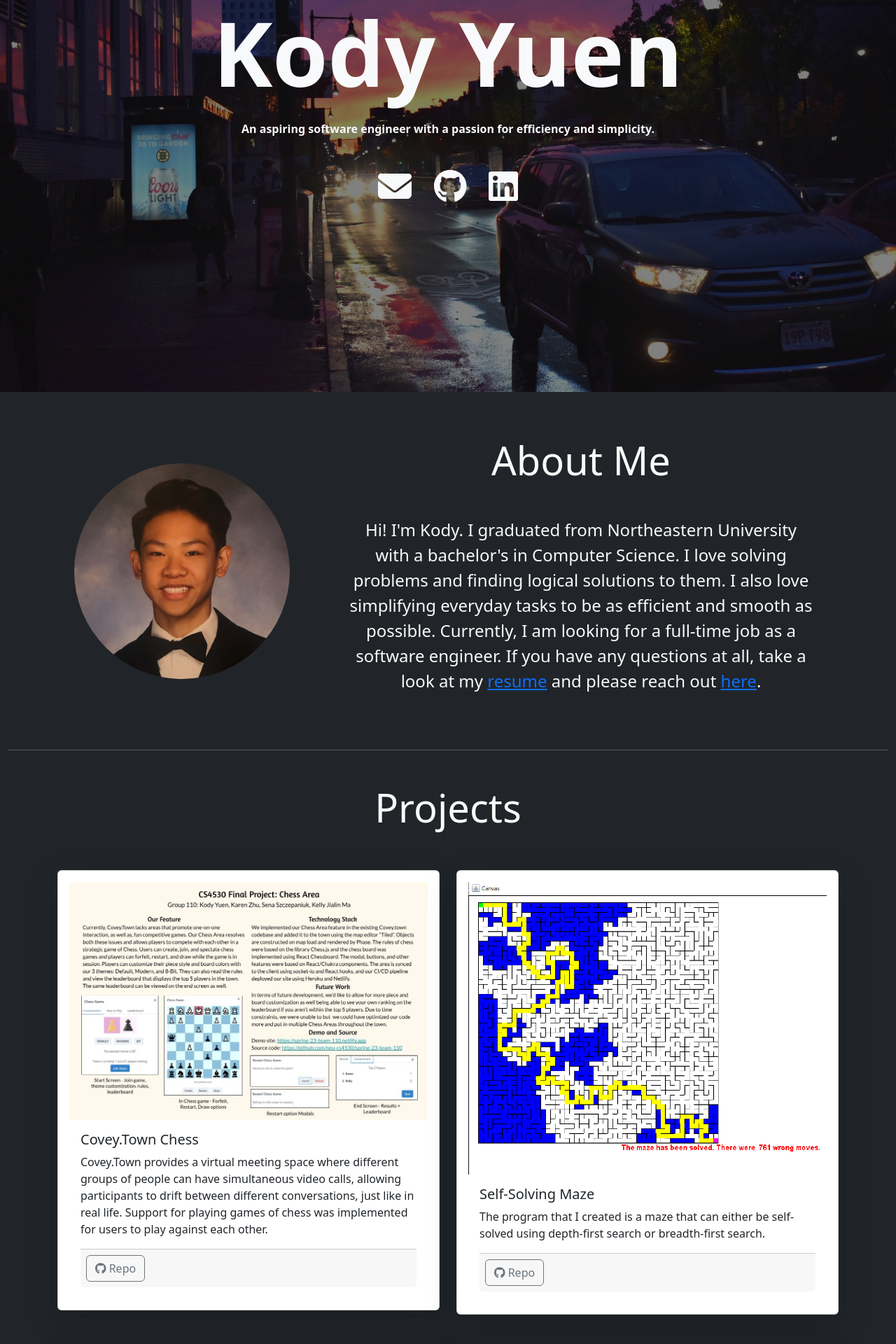
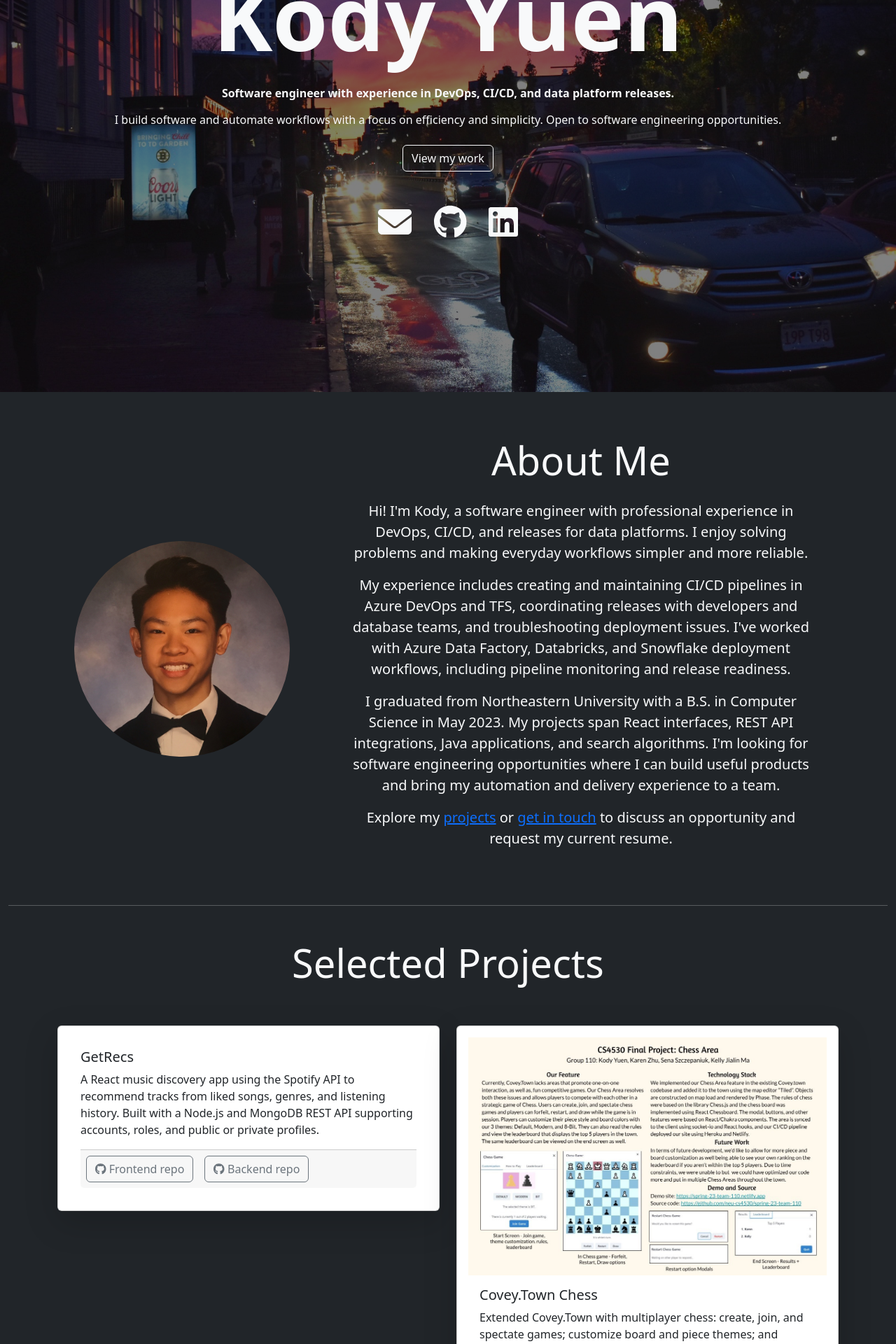
Before and after one commit to kodyyuen/website, a React (Create React App) app: page / in a window 1280 px wide. Shown: the part 240-2160 px from the top of the page at 70% size. Built offline with nearby package versions, Linux system fonts and the light colour scheme.

Commit message:
Refresh portfolio with professional experience and selected projects

```diff
--- a/src/components/about.js
+++ b/src/components/about.js
@@ -1,55 +1,45 @@
 import { Col, Container, Row, Image } from "react-bootstrap";
 import self from "../assets/img/seniorpic-cropped.jfif";
-import resume from "../assets/KodyYuenResume.pdf";
 
 const About = () => {
   return (
-    <>
     <Container fluid id="about" className="bg-dark text-light py-3">
       <Container className="py-5">
         <Row className="d-flex flex-wrap align-items-center">
           <Col className="col-4 d-none d-lg-block">
-              <Image fluid roundedCircle className="p-4" src={self} alt="me" />
+            <Image fluid roundedCircle className="p-4" src={self} alt="Kody Yuen" />
           </Col>
-            <Col className="text-center d-block d-lg-none p-3 fs-5">
-              <h3 className="display-2 mb-5">About Me</h3>
+          <Col className="text-center px-3 px-lg-5 fs-5">
+            <h2 className="display-4 mb-4">About Me</h2>
             <p>
-                Hi! I'm Kody. I graduated from Northeastern University with a
-                bachelor's in Computer Science. I love solving problems and
-                finding logical solutions to them. I also love simplifying
-                everyday tasks to be as efficient and smooth as possible.
-                Currently, I am looking for a full-time job as a software
-                engineer.
-                {` If you have any questions at all, take a look at my `}
-                <a href={resume} target="_blank" rel="noreferrer">
-                  resume
-                </a>
-                {` and please reach out `}
-                <a href="#contact">here</a>.
+              Hi! I'm Kody, a software engineer with professional experience in
+              DevOps, CI/CD, and releases for data platforms. I enjoy solving
+              problems and making everyday workflows simpler and more reliable.
             </p>
-            </Col>
-            <Col className="text-center d-none d-lg-block px-5 fs-4">
-              <h3 className="display-4 mb-5">About Me</h3>
             <p>
-                Hi! I'm Kody. I graduated from Northeastern University with a
-                bachelor's in Computer Science. I love solving problems and
-                finding logical solutions to them. I also love simplifying
-                everyday tasks to be as efficient and smooth as possible.
-                Currently, I am looking for a full-time job as a software
-                engineer.
-                {` If you have any questions at all, take a look at my `}
-                <a href={resume} target="_blank" rel="noreferrer">
-                  resume
-                </a>
-                {` and please reach out `}
-                <a href="#contact">here</a>.
+              My experience includes creating and maintaining CI/CD pipelines in
+              Azure DevOps and TFS, coordinating releases with developers and
+              database teams, and troubleshooting deployment issues. I've worked
+              with Azure Data Factory, Databricks, and Snowflake deployment
+              workflows, including pipeline monitoring and release readiness.
+            </p>
+            <p>
+              I graduated from Northeastern University with a B.S. in Computer
+              Science in May 2023. My projects span React interfaces, REST API
+              integrations, Java applications, and search algorithms. I'm looking
+              for software engineering opportunities where I can build useful
+              products and bring my automation and delivery experience to a team.
+            </p>
+            <p>
+              Explore my <a href="#projects">projects</a> or{' '}
+              <a href="#contact">get in touch</a> to discuss an opportunity
+              and request my current resume.
             </p>
           </Col>
         </Row>
       </Container>
-        <hr/>
+      <hr />
     </Container>
-    </>
   );
 };
 
--- a/src/components/contact.js
+++ b/src/components/contact.js
@@ -1,5 +1,4 @@
 import { Container, Row } from "react-bootstrap";
-import resume from "../assets/KodyYuenResume.pdf";
 import SocialIcons from "./social-icons";
 
 const Contact = () => {
@@ -11,12 +10,12 @@ const Contact = () => {
         </Row>
         <Row className="px-5">
           <p>
-            If you'd like to reach out for any reason at all, I'd love to get in
-            contact! You can take a look at {`my `}
-            <a href={resume} target="_blank" rel="noreferrer">
-              resume
-            </a>{" "}
-            and connect with me through any of the links below.
+            I'm open to software engineering opportunities. To discuss a role,
+            learn more about my experience, or request my current resume,{' '}
+            <a href="mailto:work@kodyyuen.com?subject=Portfolio%20inquiry">
+              email me
+            </a>{' '}
+            or connect through the links below.
           </p>
         </Row>
         <SocialIcons />
--- a/src/components/home.js
+++ b/src/components/home.js
@@ -34,9 +34,14 @@ const Home = () => {
             Kody Yuen
           </h1>
           <p className="display-6 fw-bold" style={{ fontSize: "1rem" }}>
-            An aspiring software engineer with a passion for efficiency and
-            simplicity.
+            Software engineer with experience in DevOps, CI/CD, and data
+            platform releases.
           </p>
+          <p className="mb-4">
+            I build software and automate workflows with a focus on efficiency
+            and simplicity. Open to software engineering opportunities.
+          </p>
+          <a href="#projects" className="btn btn-outline-light mb-3">View my work</a>
           <SocialIcons/>
         </Container>
       </Container>
--- a/src/components/project-card.js
+++ b/src/components/project-card.js
@@ -2,7 +2,7 @@ import { Col, Card, Image } from "react-bootstrap";
 import { FontAwesomeIcon } from "@fortawesome/react-fontawesome";
 
 const ProjectCard = ({ value }) => {
-  const { title, description, repoURL, image } = value;
+  const { title, description, repoURL, secondaryRepoURL, image } = value;
   const imageStyle = {
     width: "100%",
     height: "100%",
@@ -13,12 +13,13 @@ const ProjectCard = ({ value }) => {
     <>
       <Col>
         <Card className="card shadow-lg p-3 mb-5 bg-white text-dark rounded d-flex flex-wrap align-items-center">
-          <Image src={image} style={imageStyle} />
+          {image && <Image src={image} alt={`${title} screenshot`} style={imageStyle} />}
           <Card.Body>
             <Card.Title as="h5">{title}</Card.Title>
             <Card.Text>{description}</Card.Text>
             <Card.Footer className="px-0">
-              <CardButtons repoURL={repoURL} />
+              <CardButtons repoURL={repoURL} label={secondaryRepoURL ? "Frontend repo" : "Repo"} />
+              {secondaryRepoURL && <CardButtons repoURL={secondaryRepoURL} label="Backend repo" />}
             </Card.Footer>
           </Card.Body>
         </Card>
@@ -27,14 +28,15 @@ const ProjectCard = ({ value }) => {
   );
 };
 
-const CardButtons = ({ repoURL }) => {
+const CardButtons = ({ repoURL, label }) => {
   return (
     <a
       href={repoURL}
-      target=" _blank"
+      target="_blank"
+      rel="noopener noreferrer"
       className="btn btn-outline-secondary mx-2"
     >
-      <FontAwesomeIcon icon="fab fa-github" /> Repo
+      <FontAwesomeIcon icon="fab fa-github" /> {label}
     </a>
   );
 };
--- a/src/components/projects.js
+++ b/src/components/projects.js
@@ -3,43 +3,42 @@ import ProjectCard from "./project-card";
 import chess from "../assets/img/covey-town-chess.jpg";
 import photoshop from "../assets/img/photoshop.JPG";
 import maze from "../assets/img/maze.png";
-import discord from "../assets/img/discord.png";
 
 const Projects = () => {
   const projectsArray = [
     {
+      title: "GetRecs",
+      description: "A React music discovery app using the Spotify API to recommend tracks from liked songs, genres, and listening history. Built with a Node.js and MongoDB REST API supporting accounts, roles, and public or private profiles.",
+      repoURL: "https://github.com/kodyyuen/getrecs-react-web-app",
+      secondaryRepoURL: "https://github.com/kodyyuen/getrecs-node-server-app",
+    },
+    {
       title: "Covey.Town Chess",
-      description: "Covey.Town provides a virtual meeting space where different groups of people can have simultaneous video calls, allowing participants to drift between different conversations, just like in real life. Support for playing games of chess was implemented for users to play against each other.",
+      description: "Extended Covey.Town with multiplayer chess: create, join, and spectate games; customize board and piece themes; and handle forfeits, restarts, and draws. Built interactive React interfaces for the game experience.",
       repoURL: "https://github.com/kodyyuen/covey-town-chess",
       image: chess,
     },
     {
       title: "Self-Solving Maze",
       description:
-        "The program that I created is a maze that can either be self-solved using depth-first search or breadth-first search.",
+        "A maze application that finds paths using depth-first search or breadth-first search, demonstrating graph traversal and alternative approaches to solving the same problem.",
       repoURL: "https://github.com/kodyyuen/self-solving-maze",
       image: maze,
     },
     {
       title: "Photoshop Recreation",
       description:
-        "This project was an attempt at a recreation of photoshop. The program included some of photoshop's features such as applying filters (blurring and sharpening) and transformations (greyscale and sepia) to images, downscaling images, and saving and loading images.",
+        "A Java image editor with a Swing GUI and an object-oriented design. Supports blur and sharpen filters, greyscale and sepia transformations, downscaling, and image loading and saving.",
       repoURL: "https://github.com/kodyyuen/photoshop-recreation",
       image: photoshop,
     },
-    {
-      title: "Discord Bot",
-      description:
-        "A Discord bot that utilizes REST APIs to provide several commands such as a currency converter between cryptocurrency and fiat, and stock commands which take in the ticker and can return the current stock price, current news of the company, or a summary of the company.",
-      repoURL: "https://github.com/kodyyuen/discord-bot",
-      image: discord,
-    },
+
   ];
   return (
     <>
       <Container fluid id="projects" className="bg-dark text-light m-0 py-3">
         <Row>
-          <h2 className="display-4 pb-5 text-center">Projects</h2>
+          <h2 className="display-4 pb-5 text-center">Selected Projects</h2>
         </Row>
         <Container>
           <Row className="row-cols-1 row-cols-md-2">
```
Also changed, not shown: 1 other file (tests, documents, lock files or other folders). Lines whose indentation alone changed are shown as unchanged.
